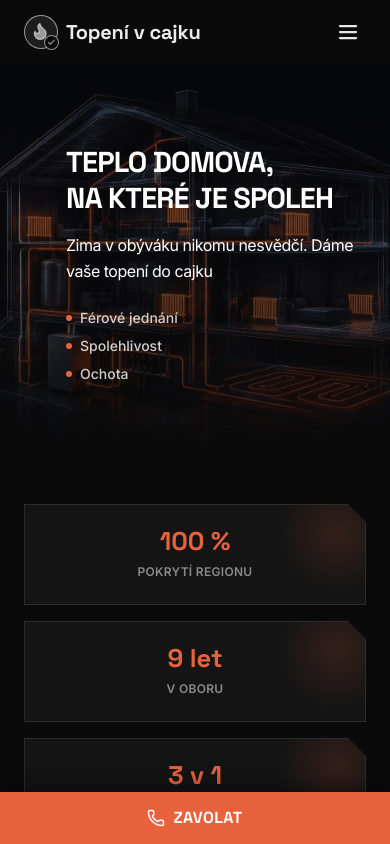
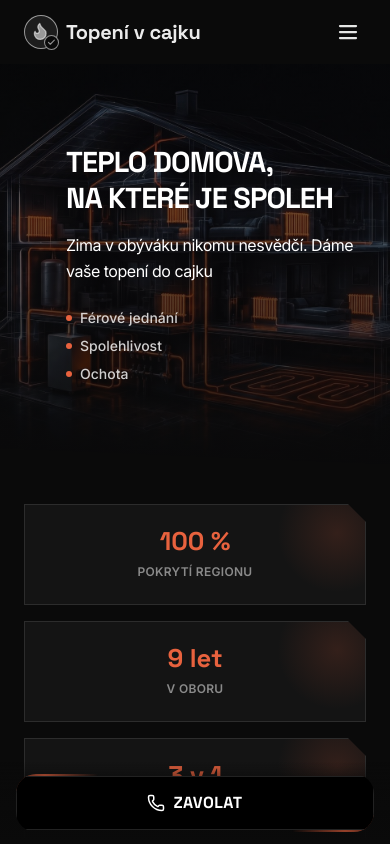
Before and after one commit to imgcode-art/topeni-v-cajku, a React (Vite) app: page / in a window 390 px wide. Shown: the top 844 px of the page. Built offline with nearby package versions, Linux system fonts and the light colour scheme.

Commit message:
Restyle mobile call bar as a proper pill button (dark fill, glowing StarBorder outline matching the header/menu CTA) instead of a flat full-bleed orange strip
Co-Authored-By: Claude Sonnet 5 <noreply@anthropic.com>

```diff
--- a/src/app/App.tsx
+++ b/src/app/App.tsx
@@ -1915,19 +1915,17 @@ function buildPageSchema(page: Page): object | null {
 // header already carries a persistent "Zavolat" button.
 function MobileCallBar() {
   return (
-    <a href={PHONE_HREF}
-      className="sm:hidden fixed bottom-0 left-0 right-0 z-[45] flex items-center justify-center gap-2 text-white font-bold uppercase tracking-wide"
+    <div className="sm:hidden fixed bottom-0 left-0 right-0 z-[45] px-4 pt-3"
       style={{
-        fontFamily: FD,
-        fontSize: "1rem",
-        background: FIRE,
-        paddingTop: "14px",
-        paddingBottom: "calc(14px + env(safe-area-inset-bottom))",
-        boxShadow: "0 -8px 24px -4px rgba(0,0,0,0.45)",
+        background: `linear-gradient(180deg, transparent 0%, ${INK}D9 35%, ${INK} 100%)`,
+        paddingBottom: "calc(12px + env(safe-area-inset-bottom))",
       }}>
-      <Phone size={18} />
-      Zavolat
-    </a>
+      <StarBorder as="a" href={PHONE_HREF} color={FIRE} speed="4s" thickness={2} className="w-full" style={{ display: "block" }}>
+        <span className="flex items-center justify-center gap-2 text-white font-bold text-base py-3.5 uppercase tracking-wide" style={{ fontFamily: FD }}>
+          <Phone size={18} />Zavolat
+        </span>
+      </StarBorder>
+    </div>
   );
 }
 
@@ -1990,7 +1988,7 @@ export default function App() {
     }
   };
   return (
-    <div className="min-h-screen flex flex-col pb-[calc(62px+env(safe-area-inset-bottom))] sm:pb-0" style={{ background: INK }}>
+    <div className="min-h-screen flex flex-col pb-[calc(84px+env(safe-area-inset-bottom))] sm:pb-0" style={{ background: INK }}>
       <CustomCursor />
       <Header currentPage={currentPage} setPage={setPage} />
       <main className="flex-1">{renderPage()}</main>
```
